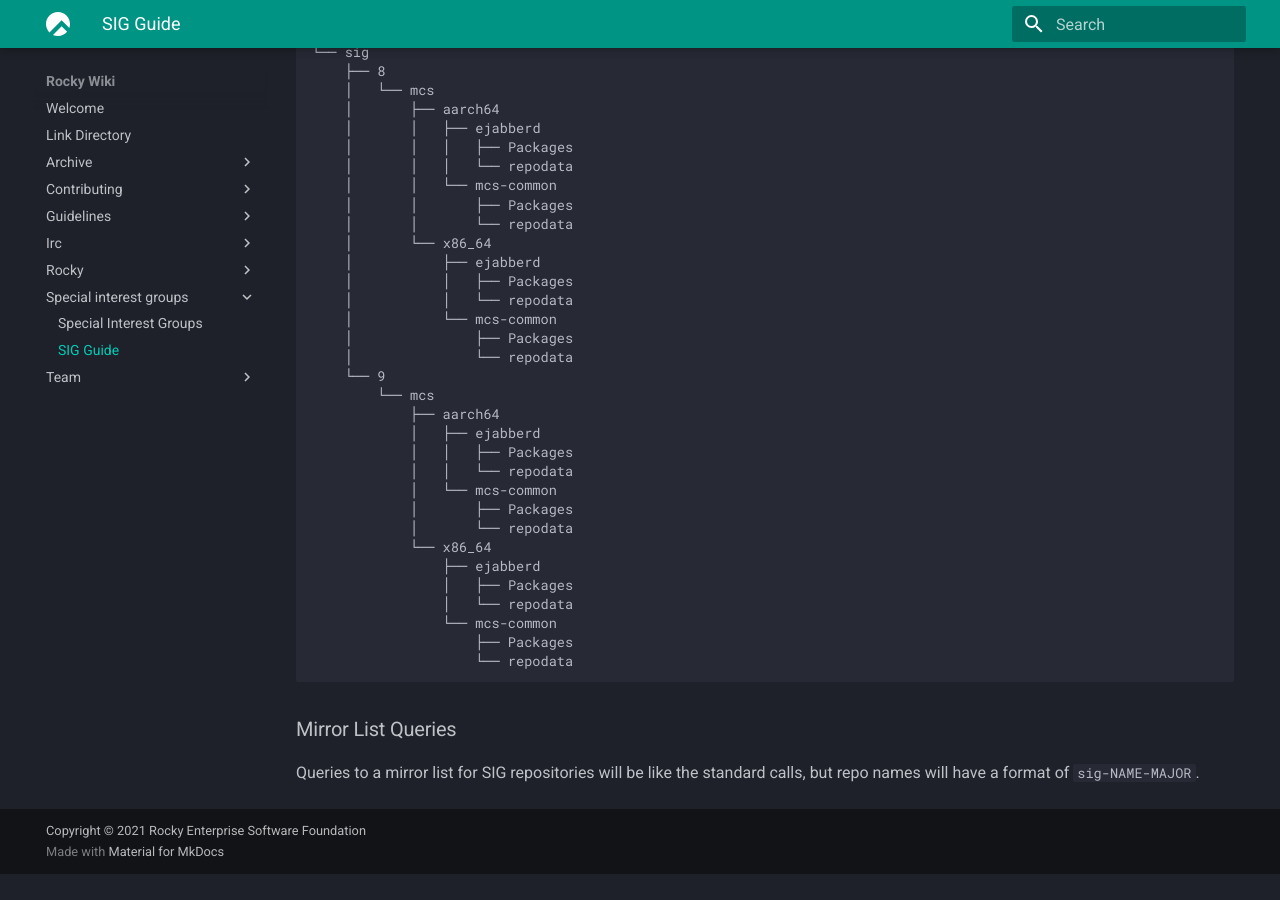
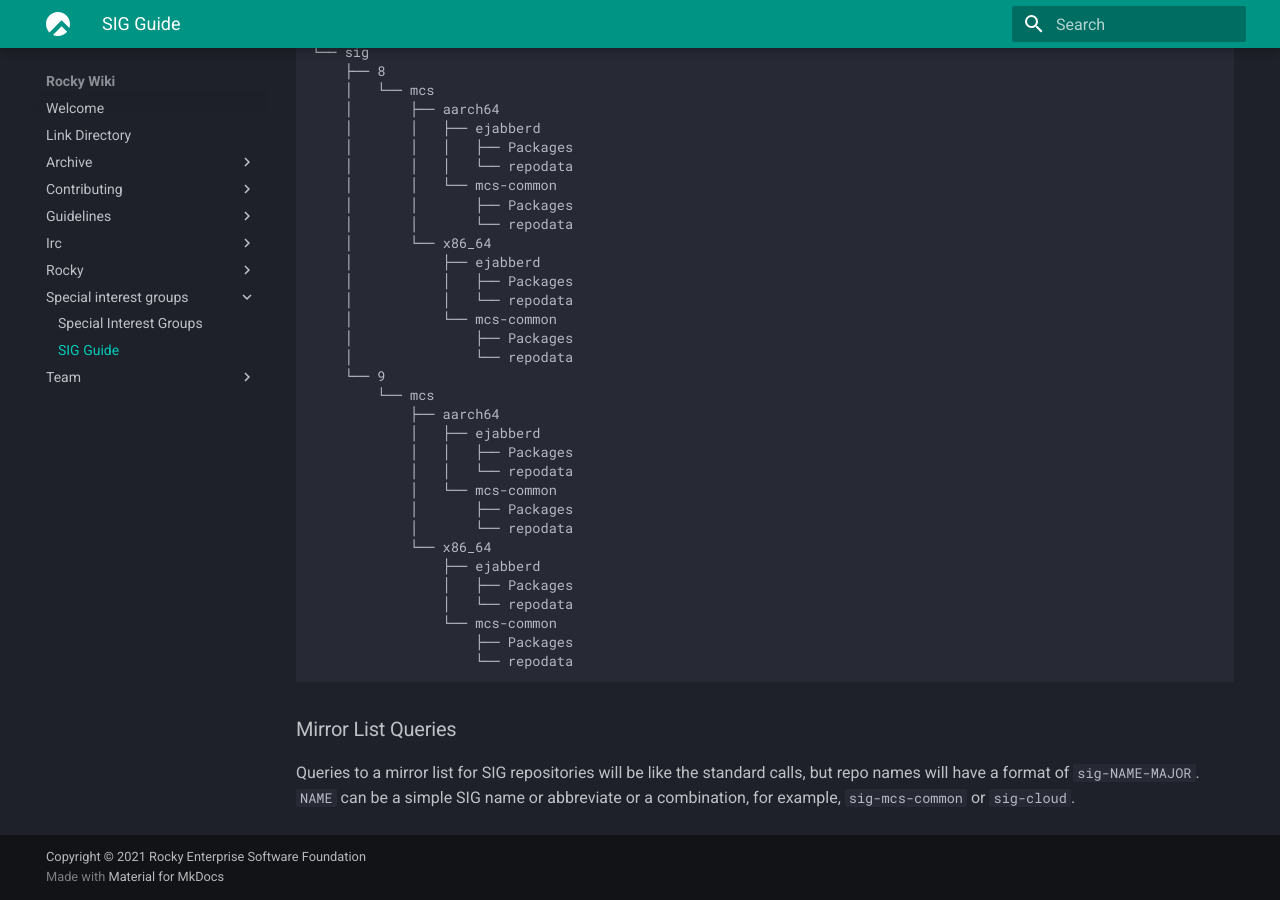
Before and after one commit to rocky-linux/wiki.rockylinux.org, an MkDocs documentation site: the page built from docs/special_interest_groups/sig_guide.md, in a window 1280 px wide and 900 px high, scrolled down 5681 px. Built offline with MkDocs 1.6.1 and Material for MkDocs 9.7.7, drawn with Linux system fonts in a browser that asks for light colours; before the commit the page ends 6555 px from its top, so only the background shows below that.

Commit message:
clarification:

```diff
--- a/docs/special_interest_groups/sig_guide.md
+++ b/docs/special_interest_groups/sig_guide.md
@@ -237,4 +237,4 @@
 
 ### Mirror List Queries
 
-Queries to a mirror list for SIG repositories will be like the standard calls, but repo names will have a format of `sig-NAME-MAJOR`.
+Queries to a mirror list for SIG repositories will be like the standard calls, but repo names will have a format of `sig-NAME-MAJOR`. `NAME` can be a simple SIG name or abbreviate or a combination, for example, `sig-mcs-common` or `sig-cloud`.
```
